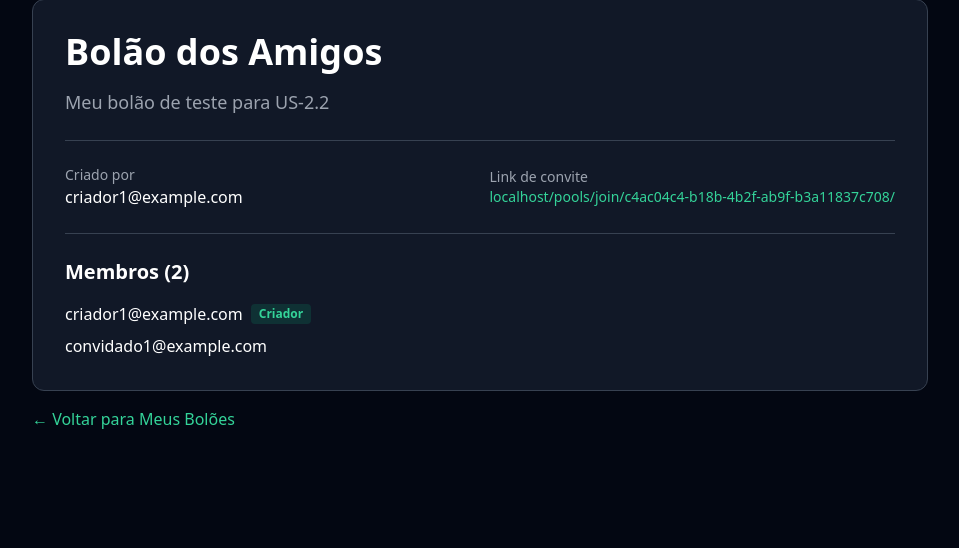
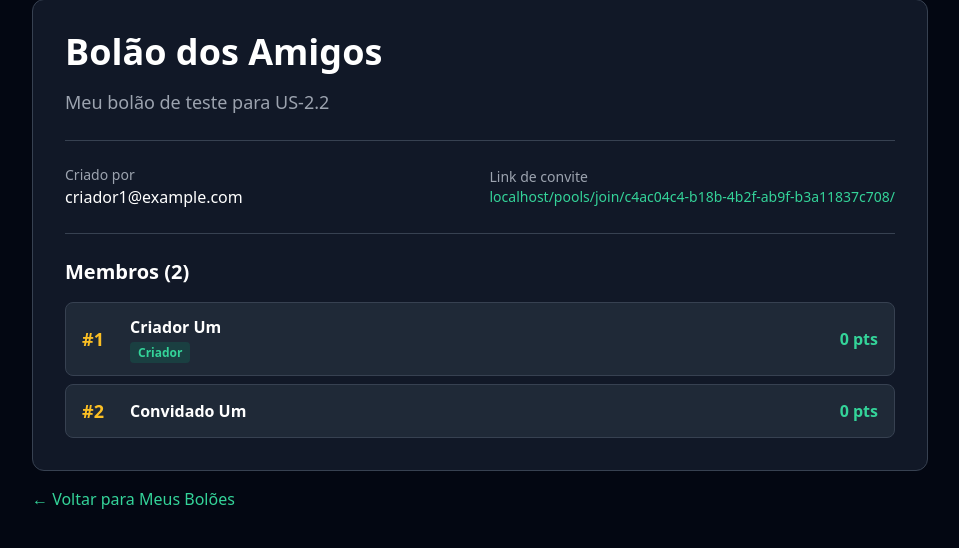
Before and after one commit to pietro-licenza/bolaocopa, a Django app: page /pools/2/ in a window 1280 px wide. Shown: the part 98-646 px from the top of the page, without its empty margins (160-1119 px from the left). Run offline with Django 5.2, Linux system fonts and the light colour scheme; a user stored in the database is signed in; data comes from the database, SQL or seed files in the repository; both versions use the stored data as it was after the commit; some libraries are stand-ins or nearby versions.

Commit message:
epic 2.4

```diff
--- a/pools/views.py
+++ b/pools/views.py
@@ -35,7 +35,23 @@ class PoolDetailView(LoginRequiredMixin, DetailView):
             pool=self.object,
             user=self.request.user,
         ).exists()
-        context['member_count'] = self.object.members.count()
+        members_qs = self.object.members.select_related('user').order_by(
+            'joined_at',
+        )
+        ranked_members = []
+        for index, member in enumerate(members_qs, start=1):
+            ranked_members.append({
+                'position': index,
+                'name': member.user.get_full_name() or member.user.email,
+                'email': member.user.email,
+                'is_creator': member.user == self.object.created_by,
+                'points': 0,
+            })
+        ranked_members.sort(key=lambda m: (-m['points'], m['position']))
+        for index, member in enumerate(ranked_members, start=1):
+            member['position'] = index
+        context['ranked_members'] = ranked_members
+        context['member_count'] = len(ranked_members)
         return context
 
 
--- a/templates/pools/pool_detail.html
+++ b/templates/pools/pool_detail.html
@@ -26,17 +26,25 @@
 
         <div class='border-t border-gray-700 pt-6 mt-6'>
             <h2 class='text-xl font-semibold text-white mb-4'>Membros ({{ member_count }})</h2>
-            {% if pool.members.all %}
-                <ul class='space-y-2'>
-                    {% for member in pool.members.all %}
-                        <li class='flex items-center gap-2'>
-                            <span class='text-white'>{{ member.user.email }}</span>
-                            {% if member.user == pool.created_by %}
-                                <span class='bg-emerald-600/20 text-emerald-400 text-xs font-semibold px-2 py-0.5 rounded'>Criador</span>
-                            {% endif %}
-                        </li>
+            {% if ranked_members %}
+                <div class='space-y-2'>
+                    {% for member in ranked_members %}
+                        <div class='flex items-center justify-between bg-gray-800 border border-gray-700 rounded-lg px-4 py-3'>
+                            <div class='flex items-center gap-4'>
+                                <span class='text-amber-400 font-bold text-lg w-8'>#{{ member.position }}</span>
+                                <div>
+                                    <p class='text-white font-semibold'>{{ member.name }}</p>
+                                    {% if member.is_creator %}
+                                        <span class='bg-emerald-600/20 text-emerald-400 text-xs font-semibold px-2 py-0.5 rounded'>Criador</span>
+                                    {% endif %}
+                                </div>
+                            </div>
+                            <div class='text-right'>
+                                <span class='text-emerald-400 font-bold'>{{ member.points }} pts</span>
+                            </div>
+                        </div>
                     {% endfor %}
-                </ul>
+                </div>
             {% else %}
                 <p class='text-gray-400'>Nenhum membro ainda.</p>
             {% endif %}
```
Also changed, not shown: TASKS.md (+3 -3 lines), .playwright-mcp/page-2026-06-08T22-59-18-817Z.yml (added), .playwright-mcp/page-2026-06-08T22-59-31-424Z.yml (added), .playwright-mcp/page-2026-06-08T22-59-35-449Z.yml (added), .playwright-mcp/page-2026-06-08T22-59-52-577Z.yml (added), .playwright-mcp/page-2026-06-08T23-00-27-694Z.yml (added), db.sqlite3, qa_screenshots/US-2.4_members_list.png (added), qa_screenshots/US-2.4_members_with_fallback.png (added), 4 other files.
